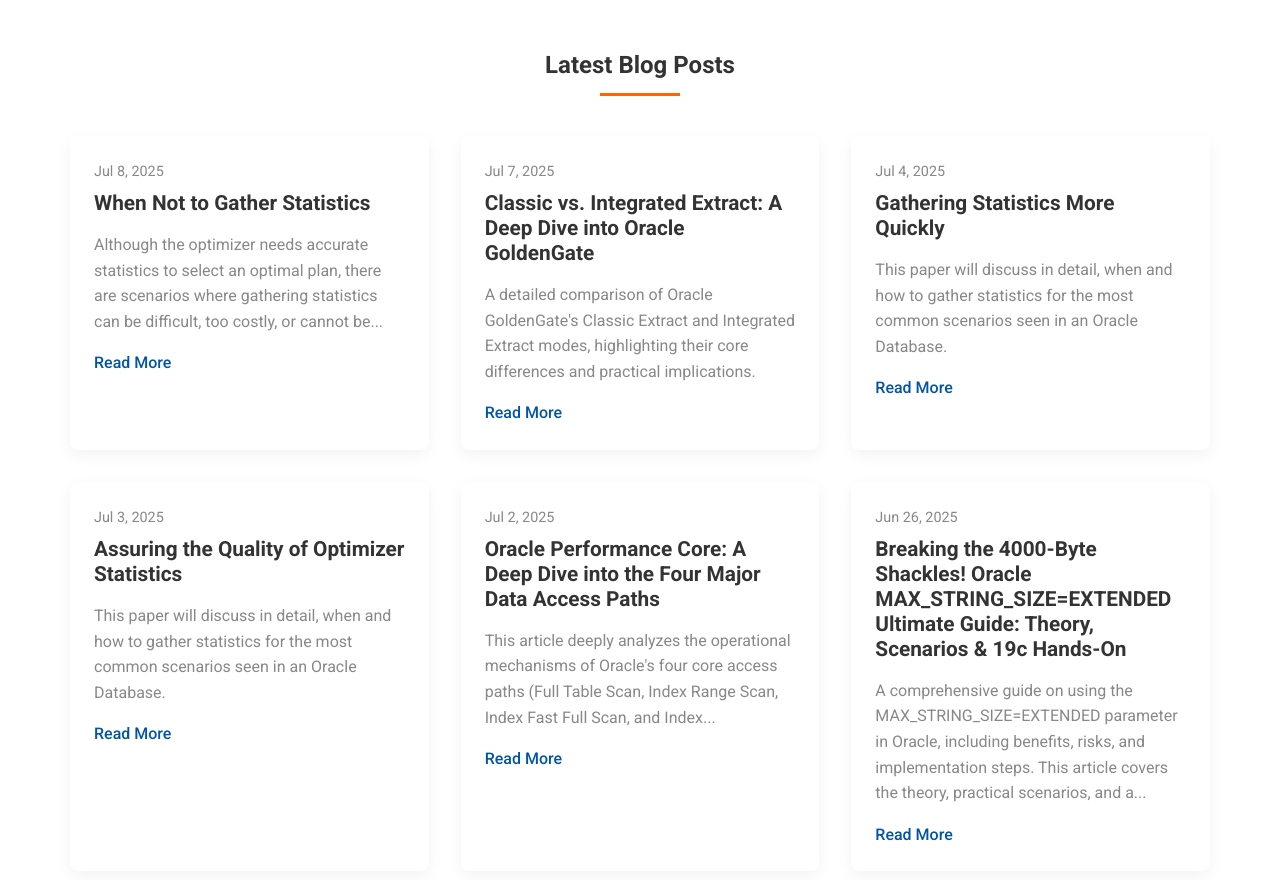
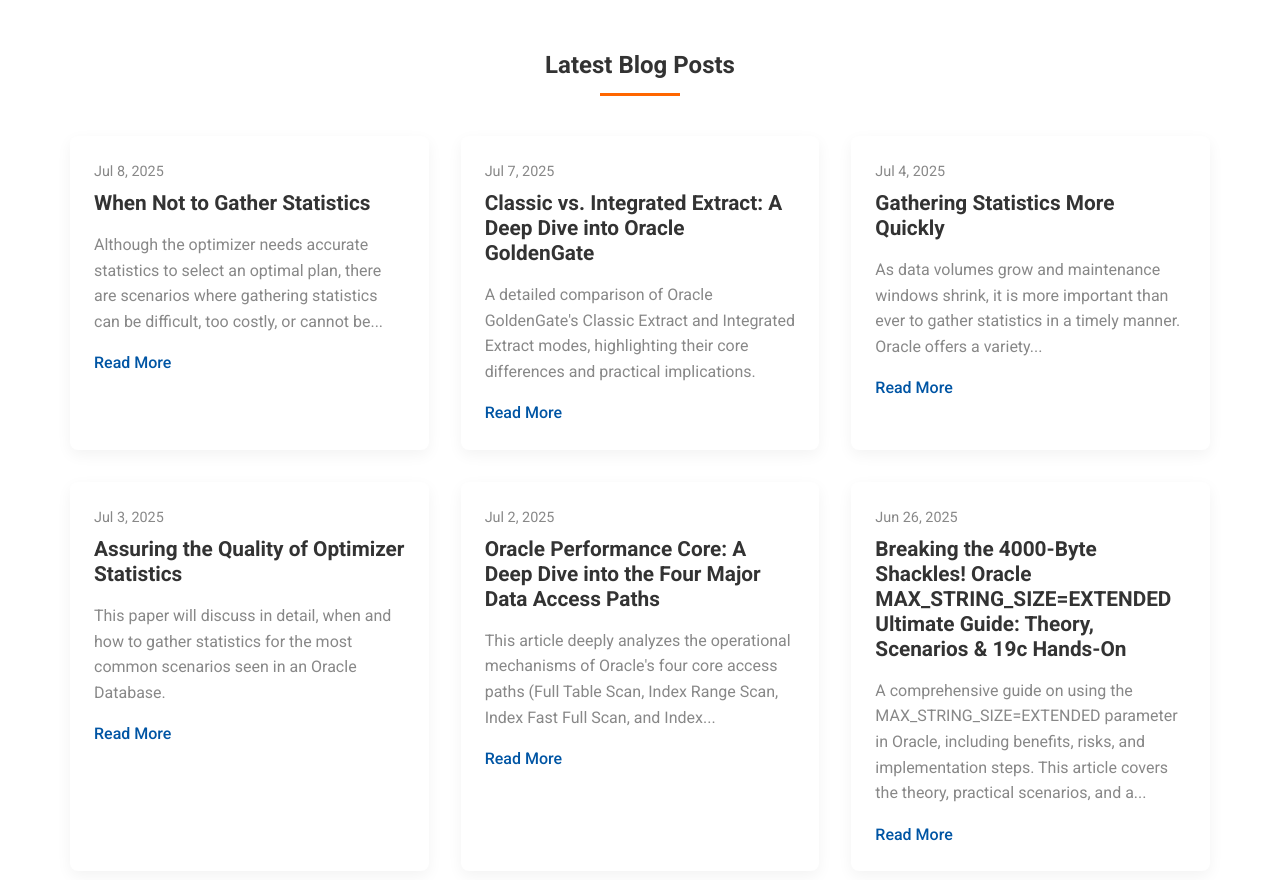
Before and after one commit to goodwaysIT/en, a Jekyll site: the page built from index.html, in a window 1280 px wide and 900 px high, scrolled down 781 px. Shown: the top 880 px of the window. Built offline with Jekyll 4.4.1, drawn with Linux system fonts in a browser that asks for light colours.

Commit message:
Update 2025-07-04-Gathering-Statistics-More-Quickly.md

```diff
--- a/_posts/2025-07-04-Gathering-Statistics-More-Quickly.md
+++ b/_posts/2025-07-04-Gathering-Statistics-More-Quickly.md
@@ -1,14 +1,13 @@
 ---
 layout: post
 title: "Gathering Statistics More Quickly"
-excerpt: "This paper will discuss in detail, when and how to gather statistics for the most common scenarios seen in an Oracle Database."
+excerpt: "As data volumes grow and maintenance windows shrink, it is more important than ever to gather statistics in a timely manner. Oracle offers a variety of ways to speed up the statistics collection, from parallelizing the statistics gathering operations to generating statistics rather than collecting them."
 date: 2025-07-04 11:00:00 +0800
 categories: [Oracle, Database]
 tags: [Database maintenance, Database deployment,Database optimization, oracle]
 image: /assets/images/posts/Gathering-Statistics-More-Quickly.jpg
 ---
 
-## Gathering Statistics More Quickly
 As data volumes grow and maintenance windows shrink, it is more important than ever to gather statistics in a timely manner. Oracle offers a variety of ways to speed up the statistics collection, from parallelizing the statistics gathering operations to generating statistics rather than collecting them.
 
 **Using Parallelism**
```
